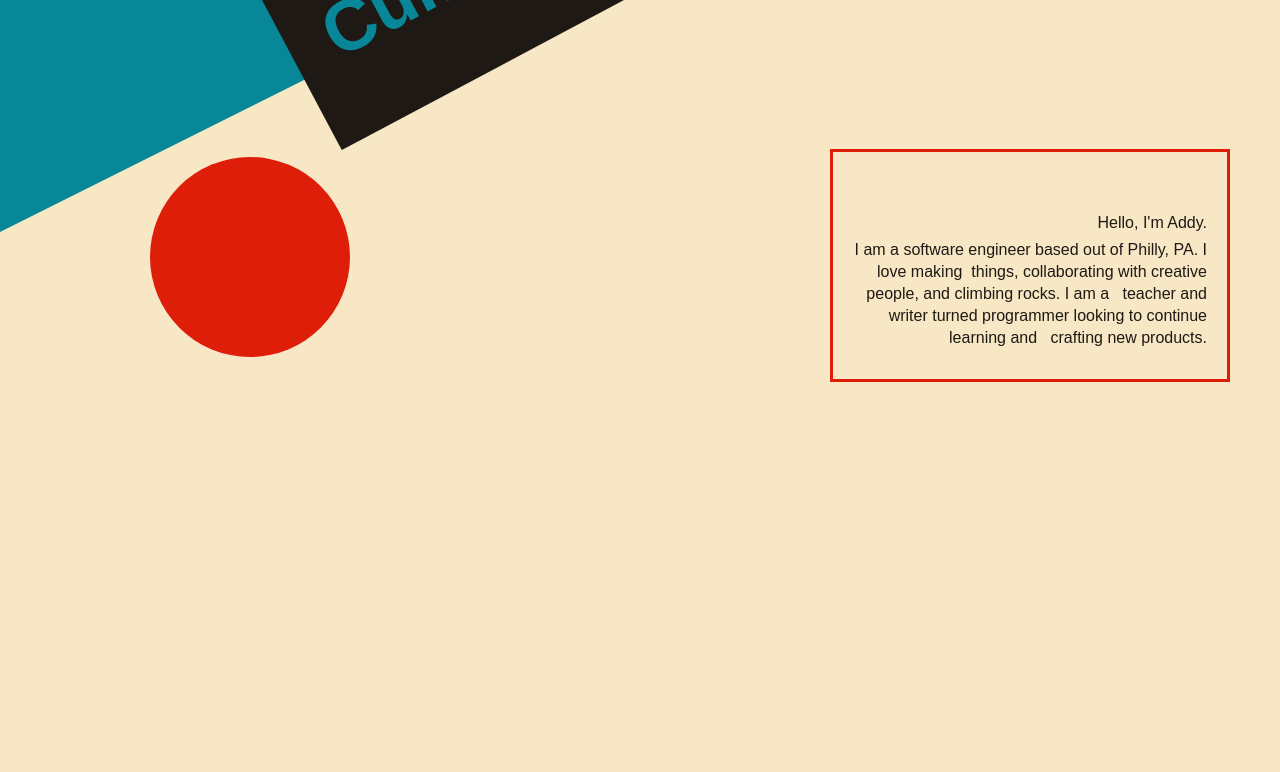
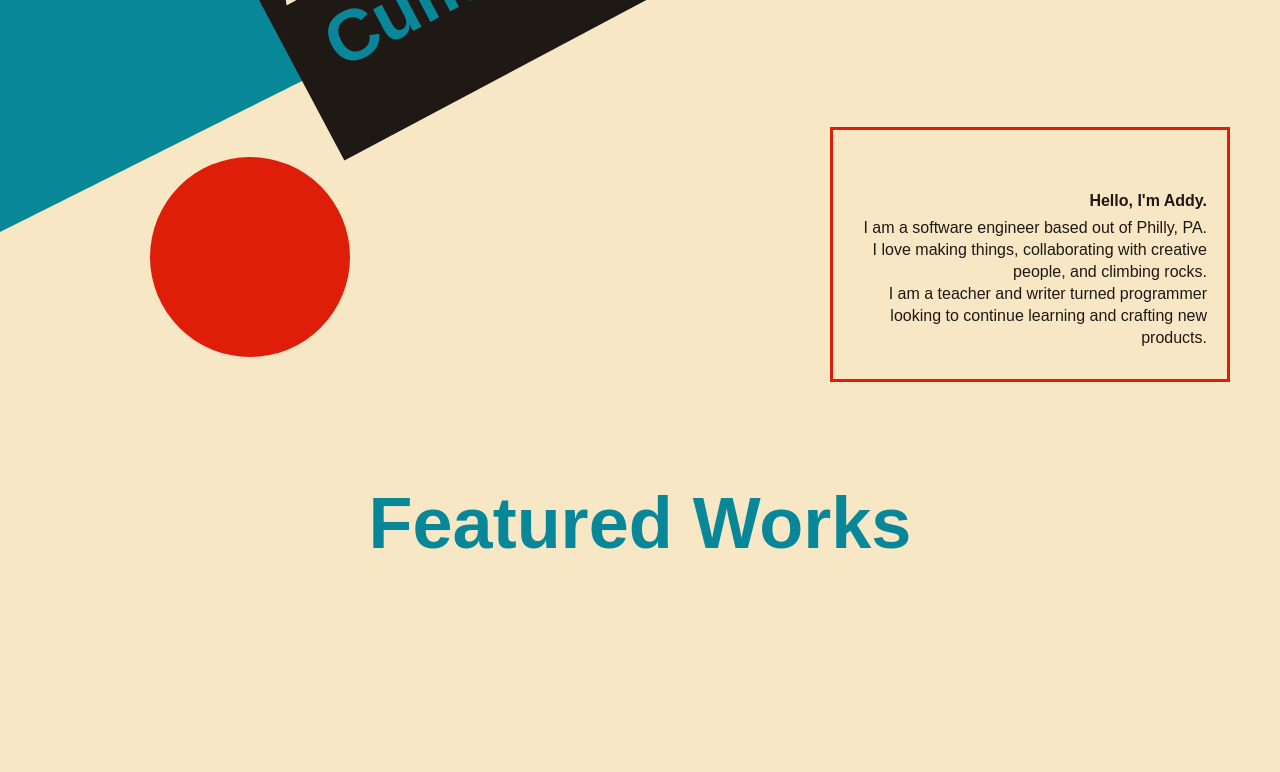
Before and after one commit to ad-800/animated-portfolio24, a React (Vite) app in the folder composition/: page / in a window 1280 px wide. Shown: the part 368-1140 px from the top of the page. Before the commit the page ends 800 px from the top, so only its background shows below. Built offline with nearby package versions, Linux system fonts and the light colour scheme; grey boxes are pictures that could not be loaded.

Commit message:
started the portfolio section

```diff
--- a/composition/src/App.jsx
+++ b/composition/src/App.jsx
@@ -8,7 +8,7 @@ const App = () => {
     <>
       <Cursor/>
       <section id='Home'><Home/></section>
-      {/* <Portfolio/> */}
+      <Portfolio/>
     </>
   )
 }
--- a/composition/src/app.scss
+++ b/composition/src/app.scss
@@ -24,6 +24,10 @@ h1 {
   font-size: 72px;
 }
 
+h2 {
+  font-size: 30px;
+}
+
 p {
   font-size: 1rem;
 }
--- a/composition/src/components/home/home.jsx
+++ b/composition/src/components/home/home.jsx
@@ -38,7 +38,7 @@ const Home = () => {
         stiffness: 100,
         delay: 1,
       }
-    }
+    },
   }
 
   return (
@@ -71,12 +71,10 @@ const Home = () => {
         <h2 className='subtitle'>Dev & Designer</h2>
       </div>
       <div className="about">
-        <p style={{ marginBottom: '5px' }}>Hello, I'm Addy.</p>
-        <p>
-          I am a software engineer based out of Philly, PA.
-          I love making &nbsp;things, collaborating with creative &nbsp;&nbsp;people,
-          and climbing rocks. I am a &nbsp;&nbsp;teacher and writer turned programmer
-          looking to continue learning and &nbsp;&nbsp;crafting new products.
+        <p style={{ marginBottom: '5px' }}><b>Hello, I'm Addy.</b></p>
+        <p>I am a software engineer based out of Philly, PA.</p>
+        <p>I love making things, collaborating with creative people, and climbing rocks.</p>
+        <p>I am a teacher and writer turned programmer looking to continue learning and crafting new products.
         </p>
       </div>
     </div>
--- a/composition/src/components/portfolio/portfolio.jsx
+++ b/composition/src/components/portfolio/portfolio.jsx
@@ -16,13 +16,14 @@ const Portfolio = () => {
   const items = [
     {
       id: 1,
-      title: 'Project One',
+      title: 'Exquisite Corps',
+      subtitle: 'surrealist multi-player game',
       image: 'https://images.pexels.com/photos/24460824/pexels-photo-24460824/free-photo-of-esb-among-lower-skyscrapers.jpeg?auto=compress&cs=tinysrgb&w=800&lazy=load',
       description: 'Lorem ipsum dolor sit amet consectetur adipisicing elit. Maxime mollitia molestiae quas vel sint commodi repudiandae consequuntur voluptatum laborum numquam.'
     },
     {
       id: 2,
-      title: 'Project Two',
+      title: 'Taskmaster AI Project',
       image: 'https://images.pexels.com/photos/24460824/pexels-photo-24460824/free-photo-of-esb-among-lower-skyscrapers.jpeg?auto=compress&cs=tinysrgb&w=800&lazy=load',
       description: 'Lorem ipsum dolor sit amet consectetur adipisicing elit. Maxime mollitia molestiae quas vel sint commodi repudiandae consequuntur voluptatum laborum numquam.'
     },
@@ -34,7 +35,8 @@ const Portfolio = () => {
     },
     {
       id: 4,
-      title: 'Project Four',
+      title: 'Previous Story Book Portfolio',
+      subtitle: '',
       image: 'https://images.pexels.com/photos/24460824/pexels-photo-24460824/free-photo-of-esb-among-lower-skyscrapers.jpeg?auto=compress&cs=tinysrgb&w=800&lazy=load',
       description: 'Lorem ipsum dolor sit amet consectetur adipisicing elit. Maxime mollitia molestiae quas vel sint commodi repudiandae consequuntur voluptatum laborum numquam.'
     },
--- a/composition/src/components/portfolio/portfolio.scss
+++ b/composition/src/components/portfolio/portfolio.scss
@@ -9,8 +9,8 @@
     left: 0;
     padding-top: 50px;
     text-align: center;
-    color: orange;
-    font-size: 36px;
+    color: #088798;
+    font-size: 26px;
 
     @include mobile {
       padding-top: calc(100vh - 100px);
@@ -19,7 +19,7 @@
 
     .progress-bar {
       height: 10px;
-      background-color: white;
+      background-color: #1F1915;
     }
   }
 
@@ -78,15 +78,12 @@
         }
 
         h2 {
-          font-size: 72px;
-
           @include mobile {
             font-size: 36px;
           }
         }
 
         p {
-          font-size: 20px;
           color: gray;
 
           @include mobile {
@@ -95,11 +92,11 @@
         }
 
         button {
-          background-color: orange;
+          background-color: #088798;
           border: none;
-          border-radius: 10px;
-          width: 200px;
-          padding: 20px;
+          width: 100px;
+          padding: 10px;
+          color: white;
           cursor: pointer;
         }
       }
```
Also changed, not shown: composition/public/scroll.png (added).
